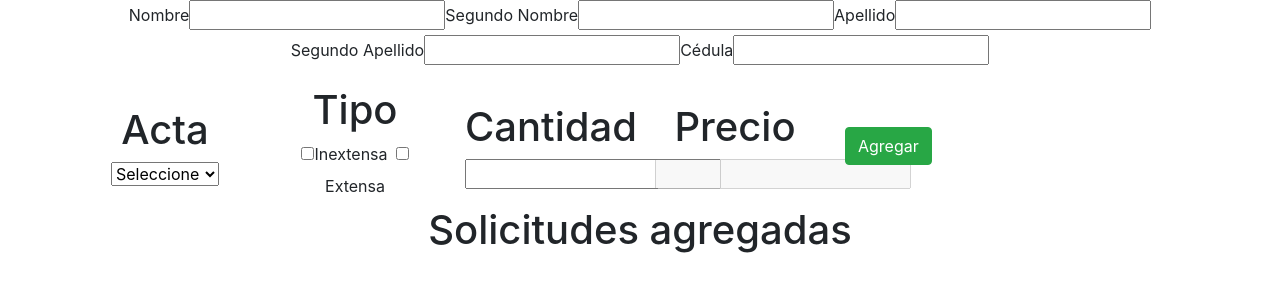
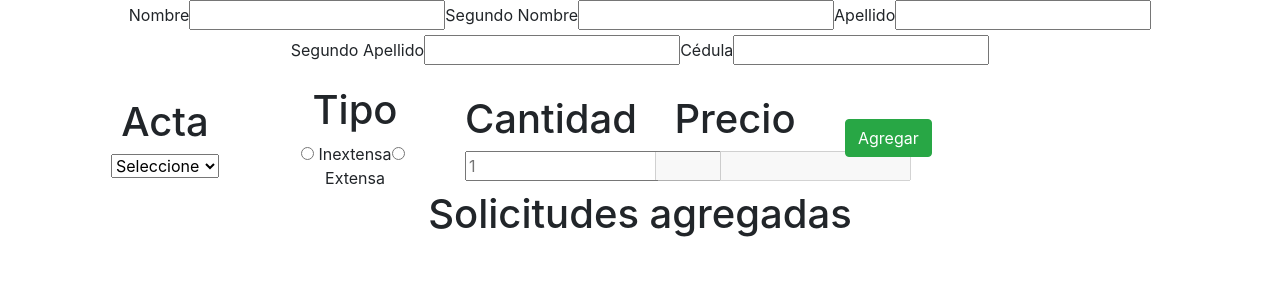
Before and after one commit to rajcespedes/diligencias, a React (Create React App) app: page / in a window 1280 px wide. Shown: the top 300 px of the page. Built offline with nearby package versions, Linux system fonts and the light colour scheme.

Commit message:
Working on the home view

```diff
--- a/src/home.js
+++ b/src/home.js
@@ -13,9 +13,11 @@ export default class Home extends Component {
         this.onChangeName = this.onChangeName.bind(this);
         this.onChangeLastName = this.onChangeLastName.bind(this);
         this.onChangeCedula = this.onChangeCedula.bind(this);
-        this.onChangeActa = this.onChangeActa.bind(this);
         this.onChangeSecondName = this.onChangeSecondName.bind(this);
         this.onChangeSecondLastName = this.onChangeSecondLastName.bind(this);
+        this.onChangeTipoActa = this.onChangeTipoActa.bind(this);
+        this.onChangeCantidad = this.onChangeCantidad.bind(this);
+        this.onHandleSubmit = this.onHandleSubmit.bind(this);
 
         this.state = {
             name: '',
@@ -23,7 +25,9 @@ export default class Home extends Component {
             lastname: '',
             secondLastname: '',
             cedula: '',
-            acta: ''
+            acta: '',
+            tipoActa: '',
+            cantidad: 1
         };
     }
 
@@ -57,18 +61,35 @@ export default class Home extends Component {
         });
     }
 
-    onChangeActa(e) {
+    onChangeTipoActa(e){
         this.setState({
             acta: e.target.value
         });
     }
 
+    onChangeCantidad(e){
+        this.setState({
+            acta: e.target.value * this.state.acta
+        });
+
+        console.log(this.state.acta);
+    }
+
+    onHandleSubmit(e){
+        this.setState({
+            name: e.target.value
+        });
+
+        console.log(this.state.name);
+    }
+
     render() {
         return (
             <div className="container">
+                <form onSubmit={this.onHandleSubmit}>
                 <div className="form-group">
                     <label>Nombre</label>
-                    <input type="text" onChange={this.onChangeName}></input>
+                    <input type="text" ></input>
                     <label>Segundo Nombre</label>
                     <input type="text" onChange={this.onChangeSecondName} />
                     <label>Apellido</label>
@@ -78,6 +99,7 @@ export default class Home extends Component {
                     <label>Cédula</label>
                     <input type="text" onChange={this.onChangeCedula}></input>
                 </div>
+
                 <div className="row d-flex align-items-center">
                     <div className="col-2">
                         <h1>Acta</h1>
@@ -93,27 +115,27 @@ export default class Home extends Component {
                         <h1>Tipo</h1>
                         <div className="row">
                             <div className="col">
-                                <input type='checkbox' name="tipoActa"/>
-                                <label>Inextensa</label>
-                                <input type='checkbox' name="tipoActa" className="ml-2"/>
-                                <label>Extensa</label>
+                                <input type='radio' name="tipoActa" value="400" className="mr-1"  onChange={this.onChangeTipoActa}/>
+                                Inextensa
+                                <input type='radio' name="tipoActa" className="ml-2" value="500" className="mr-1" onChange={this.onChangeTipoActa}/>
+                                Extensa
                             </div>
-
                         </div>
                     </div>
                     <div className="col-2">
                         <h1>Cantidad</h1>
-                        <input type="number"/>
+                        <input type="number" min="1" placeholder="1" onChange={this.onChangeCantidad}/>
                     </div>
                     <div className="col-2">
                         <h1>Precio</h1>
-                        <input type="number" disabled />
+                        <input value={ this.state.acta } type="number" disabled />
                     </div>
                     <div className="col-2 d-flex align-items-center">
-                        <button className="btn btn-success">Agregar</button>
+                        <input type="submit"  className="btn btn-success" value="Agregar"/>
 
                     </div>
                 </div>
+                </form>
                 <div>
                     <h1>Solicitudes agregadas</h1>
                     < FormInfo datos={ {
```
